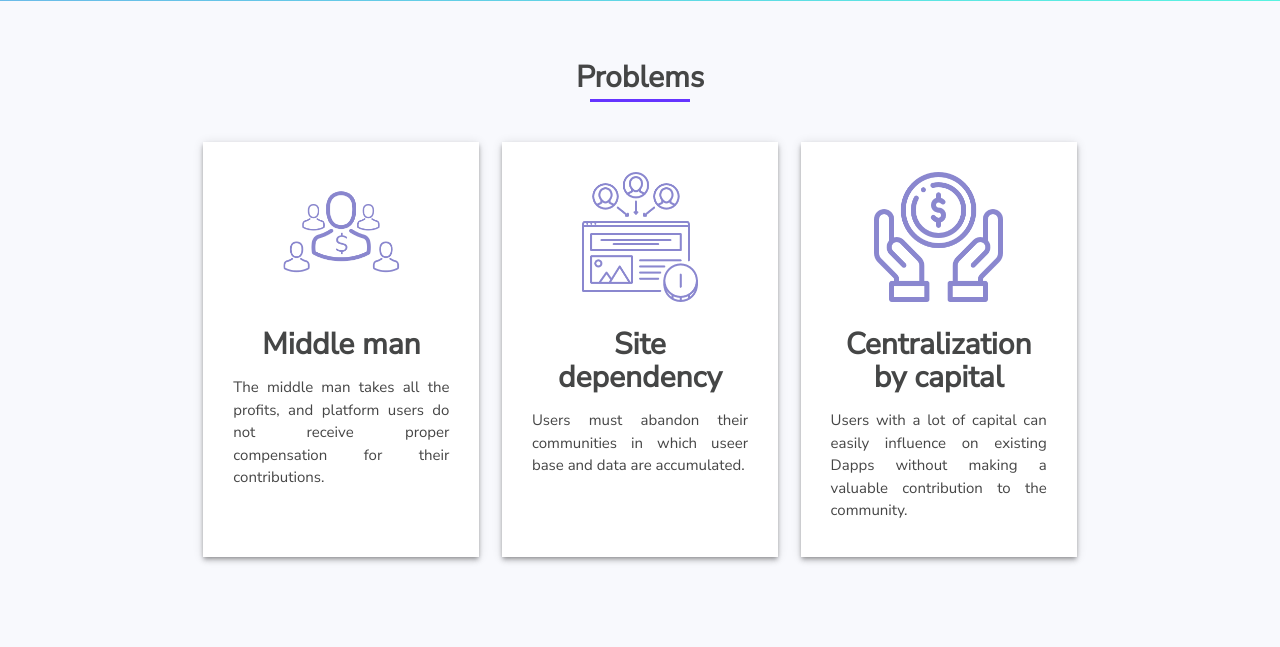
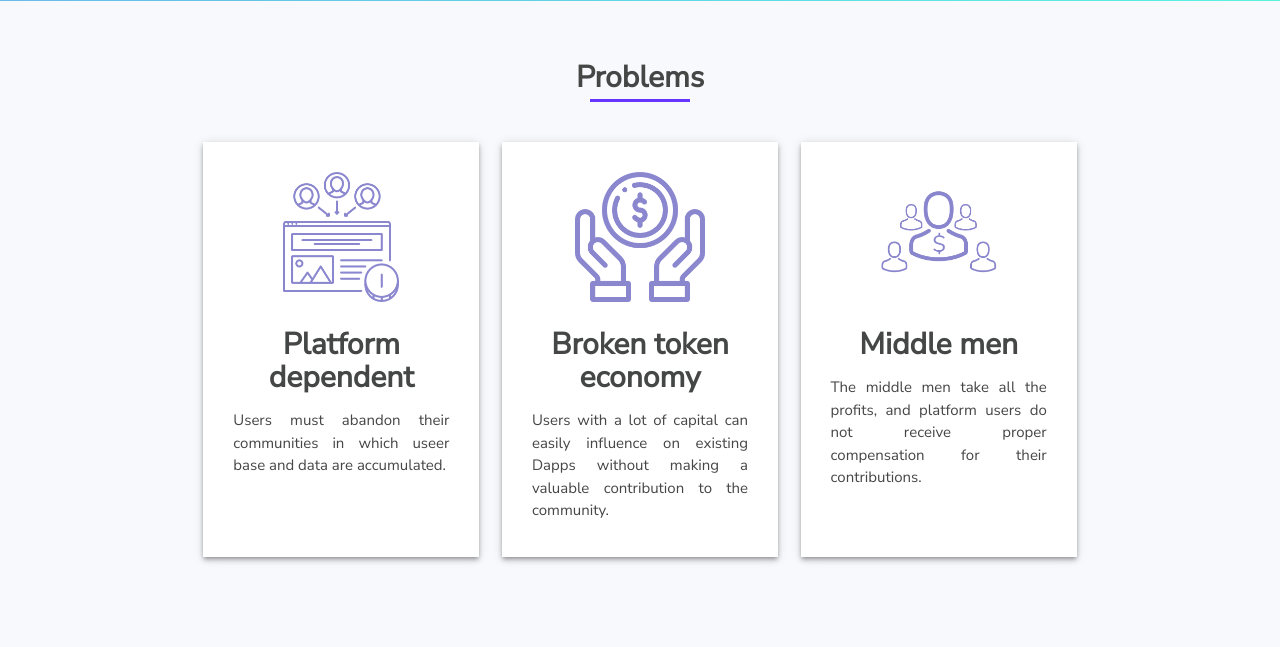
Before and after one commit to lbs1163/whing-client, a Django app: page / in a window 1280 px wide. Shown: the part 923-1570 px from the top of the page. Run offline with Django 3.2, Linux system fonts and the light colour scheme; some libraries are stand-ins or nearby versions; some web fonts are replaced.

Commit message:
fix index page

```diff
--- a/core/templates/core/index.html
+++ b/core/templates/core/index.html
@@ -25,23 +25,23 @@
 		<div class="row">
 			<div class="col s12 m4">
 				<div class="mycard z-depth-2">
-					<img class="responsive-img" src="{% static 'images/middleman.png' %}">
-					<h1>Middle man</h1>
-					<p>The middle man takes all the profits, and platform users do not receive proper compensation for their contributions.</p>
-				</div>
-			</div>
-			<div class="col s12 m4">
-				<div class="mycard z-depth-2">
 					<img class="responsive-img" src="{% static 'images/sitedependency.png' %}">
-					<h1>Site dependency</h1>
+					<h1>Platform dependent</h1>
 					<p>Users must abandon their communities in which useer base and data are accumulated.</p>
 				</div>
 			</div>
 			<div class="col s12 m4">
 				<div class="mycard z-depth-2">
 					<img class="responsive-img" src="{% static 'images/centralizationbycapital.png' %}">
-					<h1>Centralization by capital</h1>
+					<h1>Broken token economy</h1>
 					<p>Users with a lot of capital can easily influence on existing Dapps without making a valuable contribution to the community.</p>
+				</div>
+			</div>
+			<div class="col s12 m4">
+				<div class="mycard z-depth-2">
+					<img class="responsive-img" src="{% static 'images/middleman.png' %}">
+					<h1>Middle men</h1>
+					<p>The middle men take all the profits, and platform users do not receive proper compensation for their contributions.</p>
 				</div>
 			</div>
 		</div>
```
